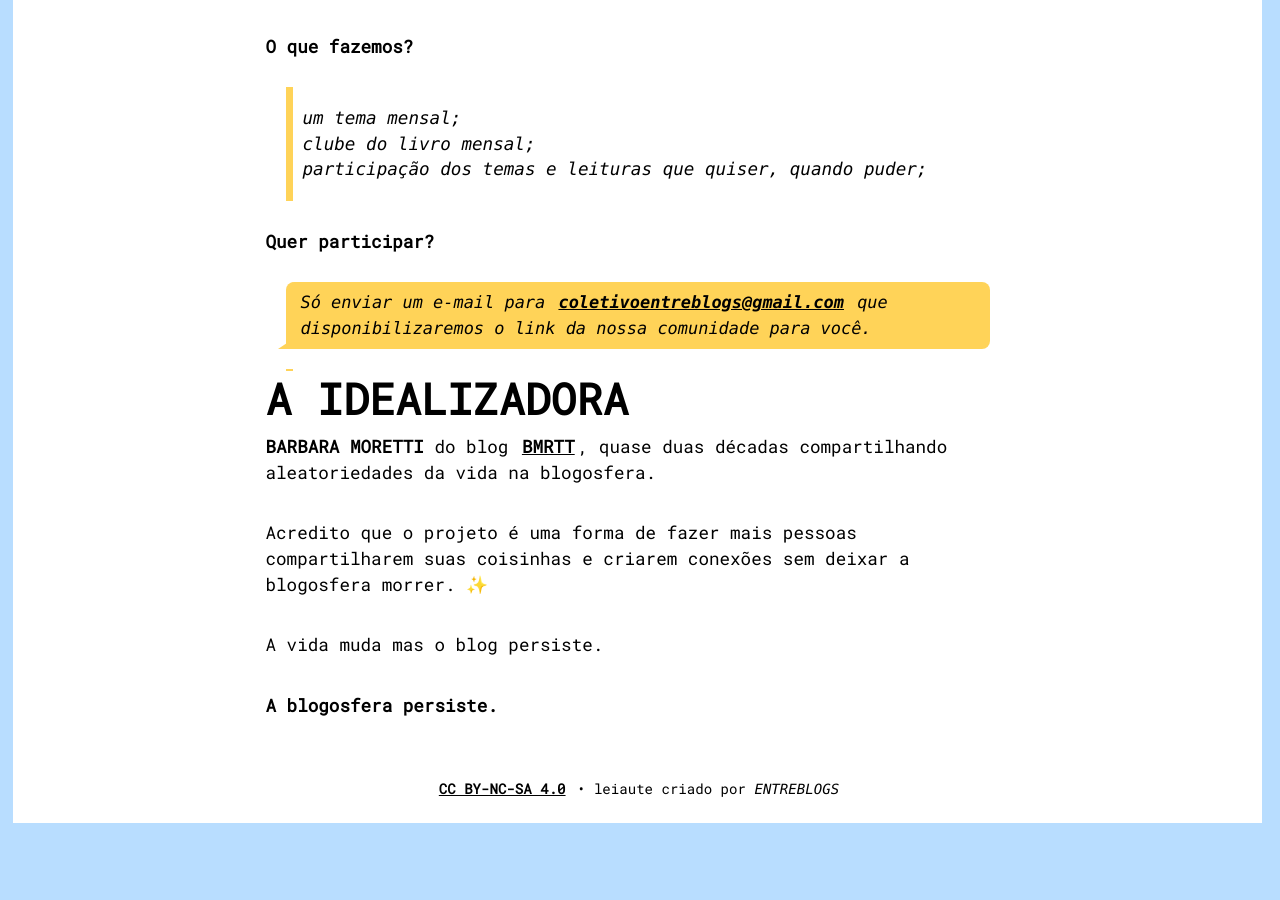
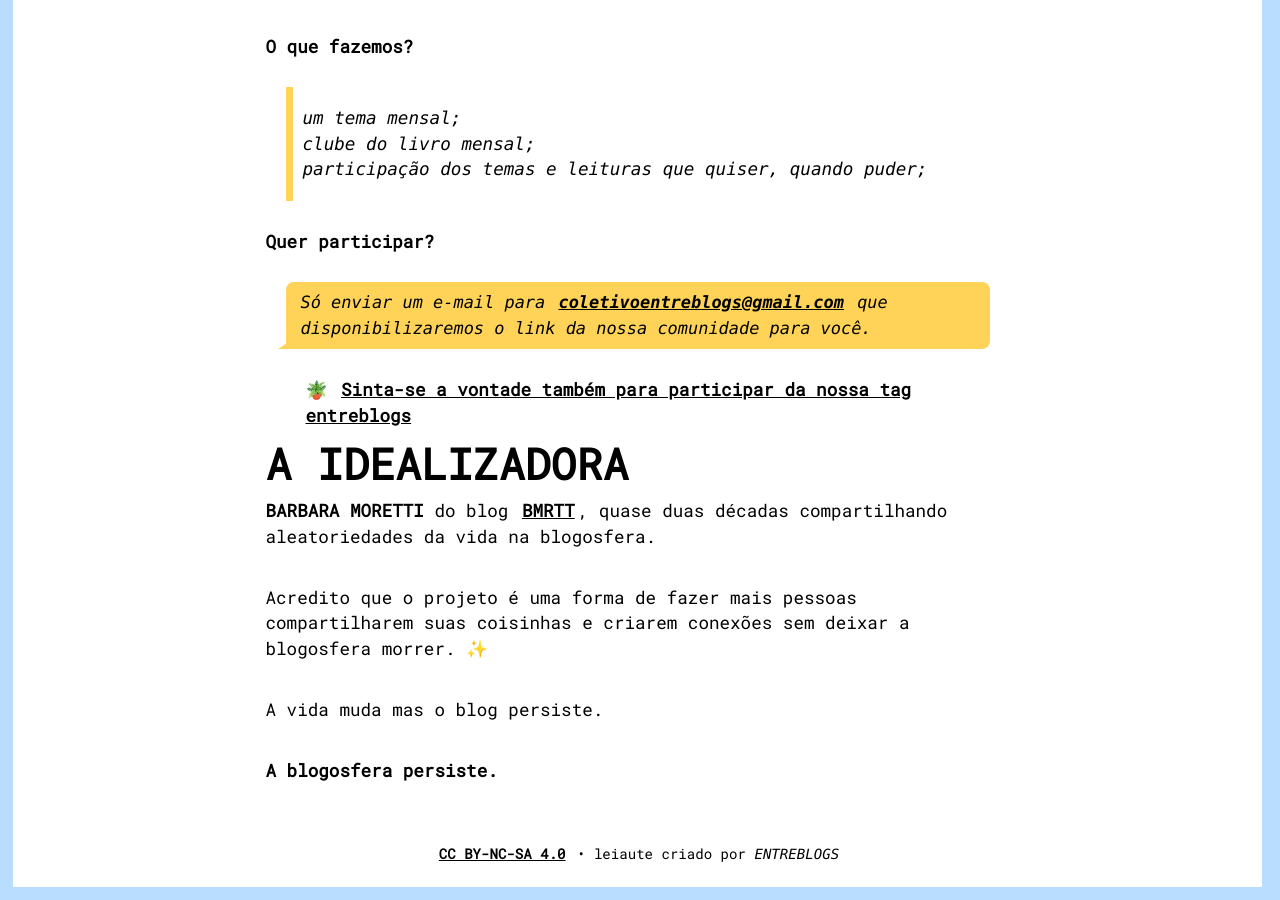
Before and after one commit to bamoretti/entreblogs, a Jekyll site: the page built from index.md, in a window 1280 px wide and 900 px high, scrolled down 719 px. Built offline with Jekyll 4.4.1, drawn with Linux system fonts in a browser that asks for light colours; comment, search, counter and statistics services are not loaded; before the commit the page ends 1555 px from its top, so only the background shows below that.

Commit message:
Enhance community participation section in index.md
Added a call to action for community participation and an invitation to join the tag.

```diff
--- a/index.md
+++ b/index.md
@@ -17,7 +17,9 @@ participação dos temas e leituras que quiser, quando puder;
 
 **Quer participar?**
 <blockquote class="fleabag"> Só enviar um e-mail para <a href="mailto:coletivoentreblogs@gmail.com?subject=Também quero participar da comunidade">coletivoentreblogs@gmail.com</a> que disponibilizaremos o link da nossa comunidade para você.</blockquote>
->
+
++ 🪴 [Sinta-se a vontade também para participar da nossa tag entreblogs]({{ site.baseurl }}/extras/por-tras-do-blog/)
+
 <h2>A IDEALIZADORA</h2>
 **BARBARA MORETTI** do blog [BMRTT](https://bamoretti.com), quase duas décadas compartilhando aleatoriedades da vida na blogosfera.
 
```
